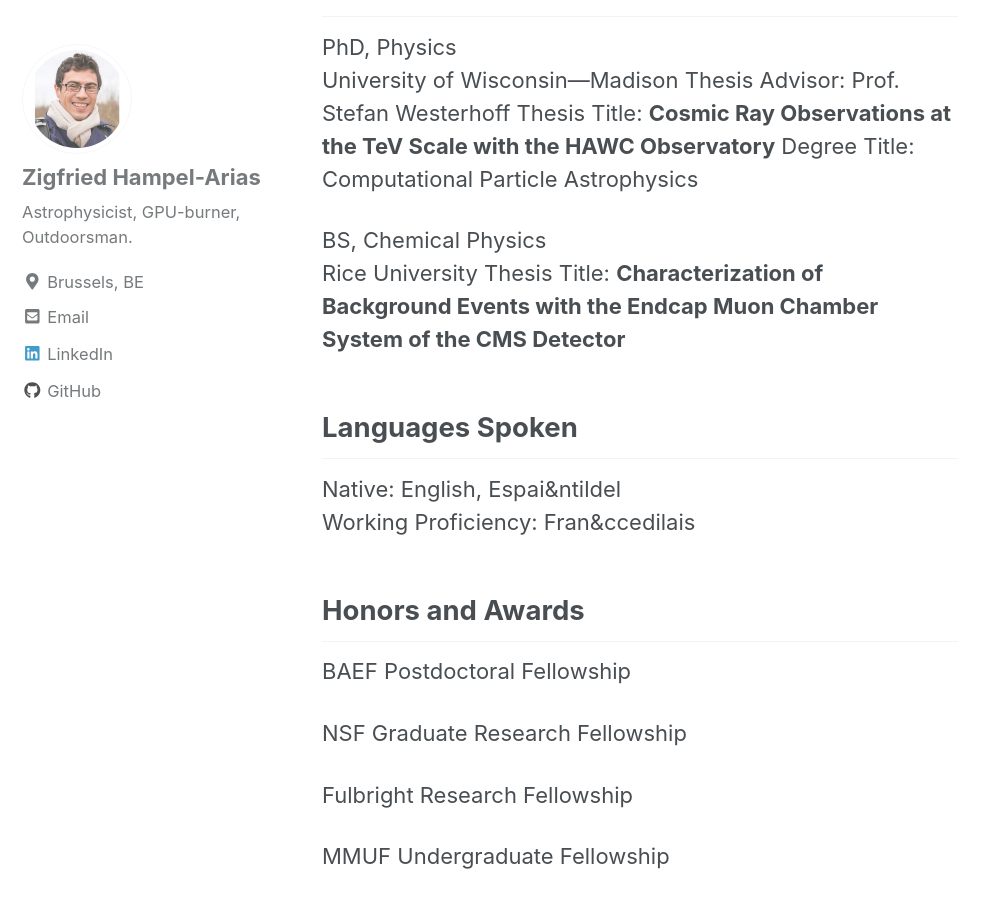
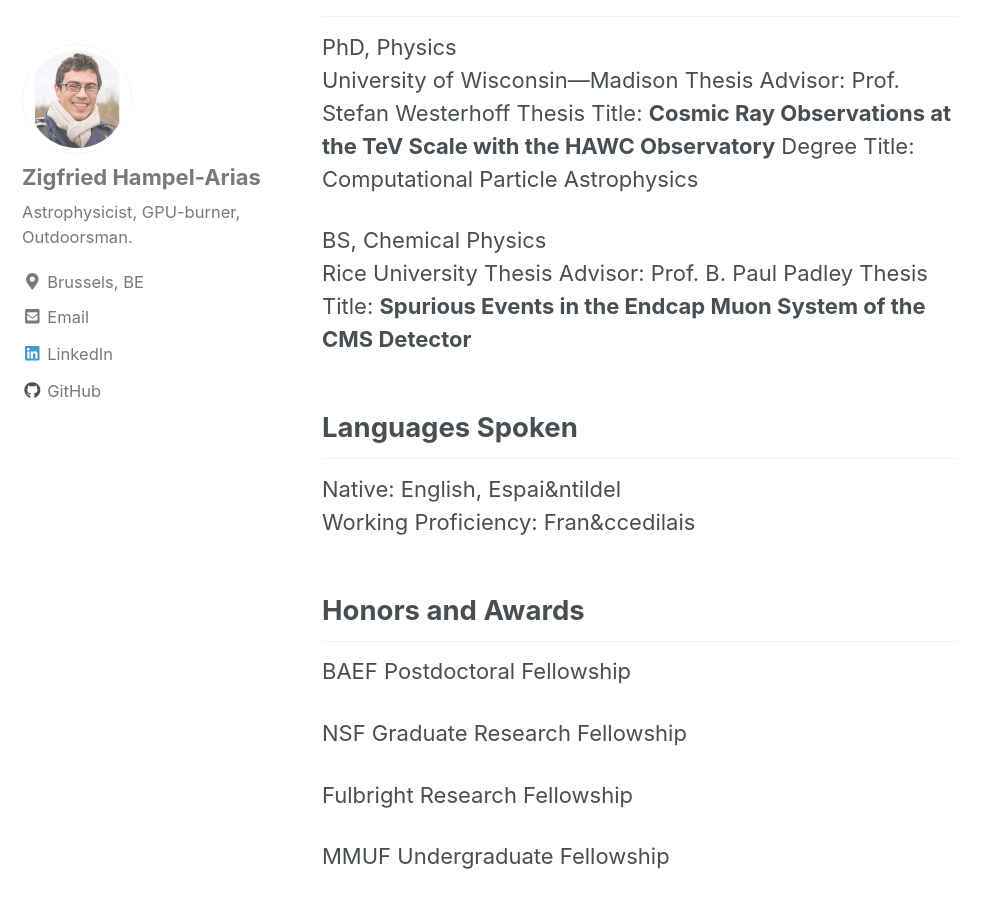
Before and after one commit to zhampel/zhampel.github.io, a Jekyll site: the page built from _pages/cv.md, in a window 1280 px wide and 900 px high, scrolled down 895 px. Shown: the whole window, without its empty margins (0-991 px from the left). Built offline with Jekyll 4.4.1, drawn with Linux system fonts in a browser that asks for light colours; nearby versions of some CDN libraries.

Commit message:
Adding undergrad details

```diff
--- a/_pages/cv.md
+++ b/_pages/cv.md
@@ -49,7 +49,8 @@ Degree Title: Computational Particle Astrophysics
 
 BS, Chemical Physics<br>
 Rice University
-Thesis Title: <b>Characterization of Background Events with the Endcap Muon Chamber System of the CMS Detector</b>
+Thesis Advisor: Prof. B. Paul Padley
+Thesis Title: <b>Spurious Events in the Endcap Muon System of the CMS Detector</b>
 
 
 ## Languages Spoken
```
